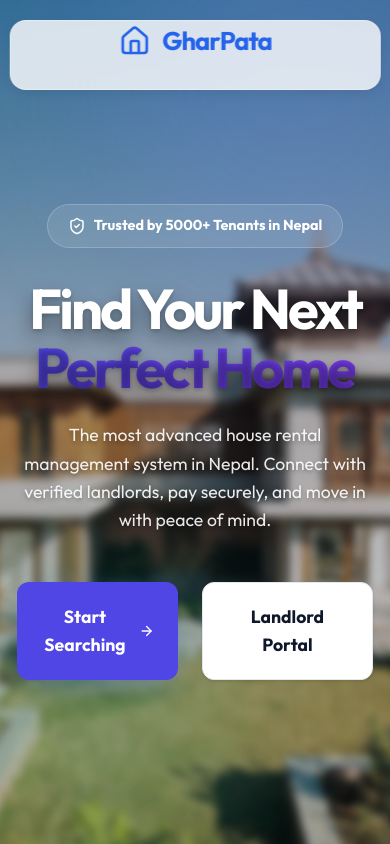
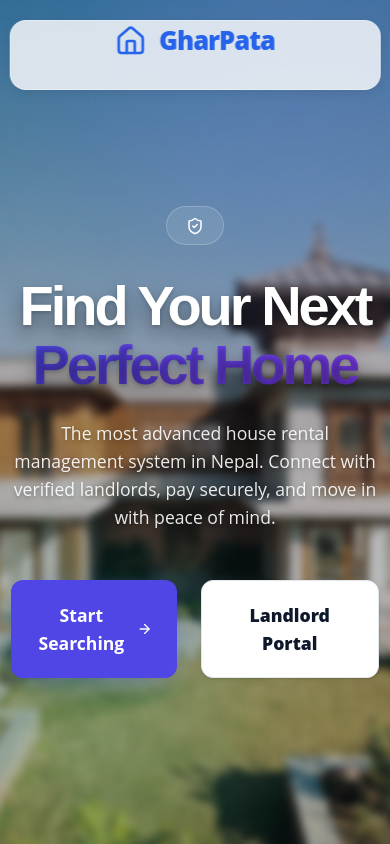
Before and after one commit to avi1-1/FYPprojectGharpata, a React (Vite) app in the folder Frontend/: page / in a window 390 px wide. Shown: the top 844 px of the page. Built offline with nearby package versions, Linux system fonts and the light colour scheme; no server answers.

Commit message:
Create landing page with hero section
- Add responsive landing page design
- Implement hero section with call-to-action
- Add navigation and footer components

```diff
--- a/Frontend/src/pages/LandingPage.css
+++ b/Frontend/src/pages/LandingPage.css
@@ -27,11 +27,20 @@
 }
 
 body {
-  font-family: 'Outfit', 'Inter', system-ui, sans-serif;
+  font-family: 'Open Sans', 'Inter', system-ui, sans-serif;
   color: var(--text-main);
   line-height: 1.6;
   overflow-x: hidden;
   background-color: var(--background);
+}
+
+h1,
+h2,
+h3,
+h4,
+h5,
+h6 {
+  font-family: 'Poppins', sans-serif;
 }
 
 .landing-page {
--- a/Frontend/src/pages/LandingPage.jsx
+++ b/Frontend/src/pages/LandingPage.jsx
@@ -69,7 +69,7 @@ function LandingPage() {
           <div className="hero-content">
             <div className="hero-tagline">
               <ShieldCheck size={18} />
-              <span>Trusted by 5000+ Tenants in Nepal</span>
+              {/* <span>Trusted by 5000+ Tenants in Nepal</span> */}
             </div>
             <h1>Find Your Next <br /><span>Perfect Home</span></h1>
             <p>The most advanced house rental management system in Nepal. Connect with verified landlords, pay securely, and move in with peace of mind.</p>
```
